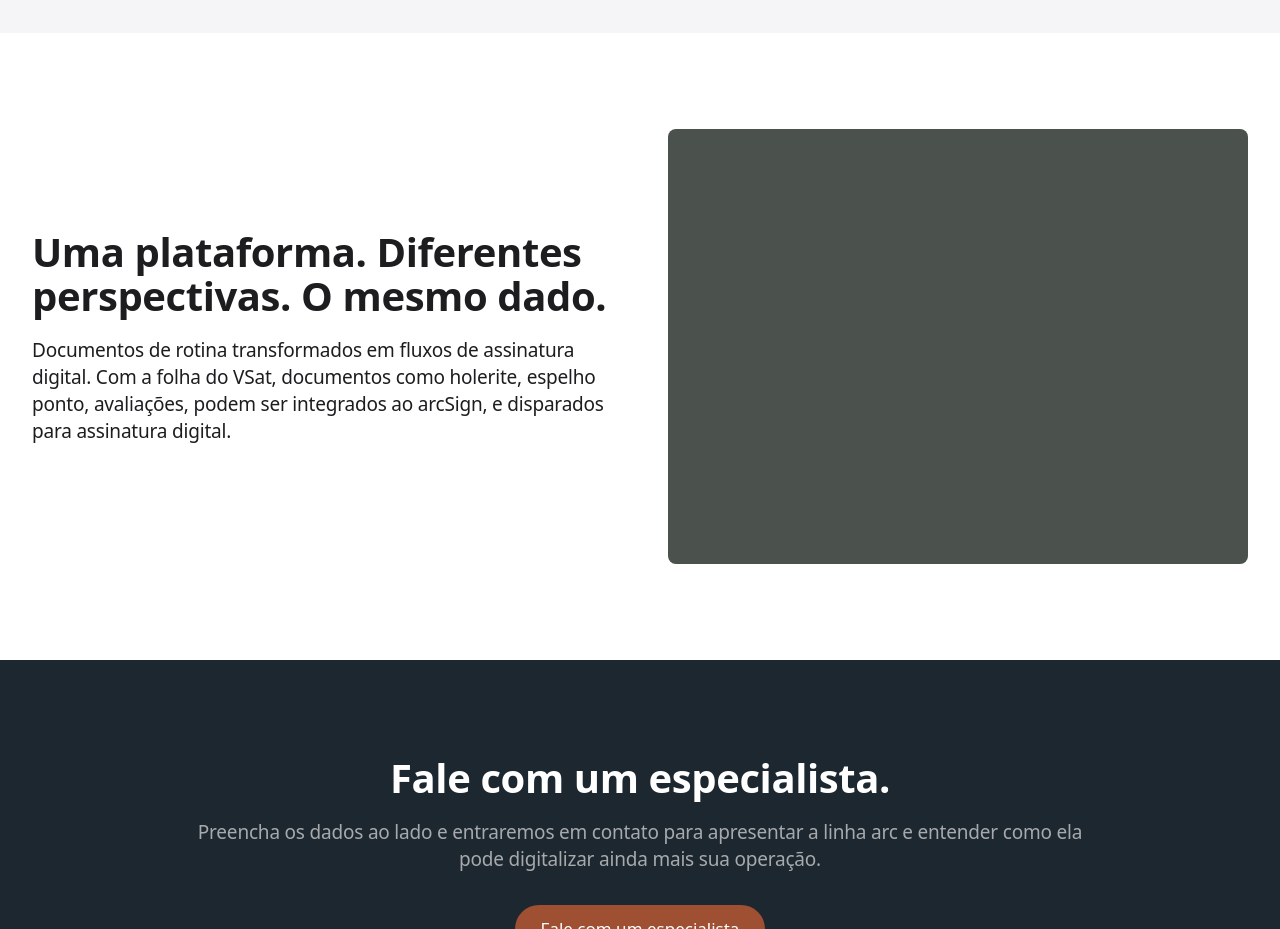
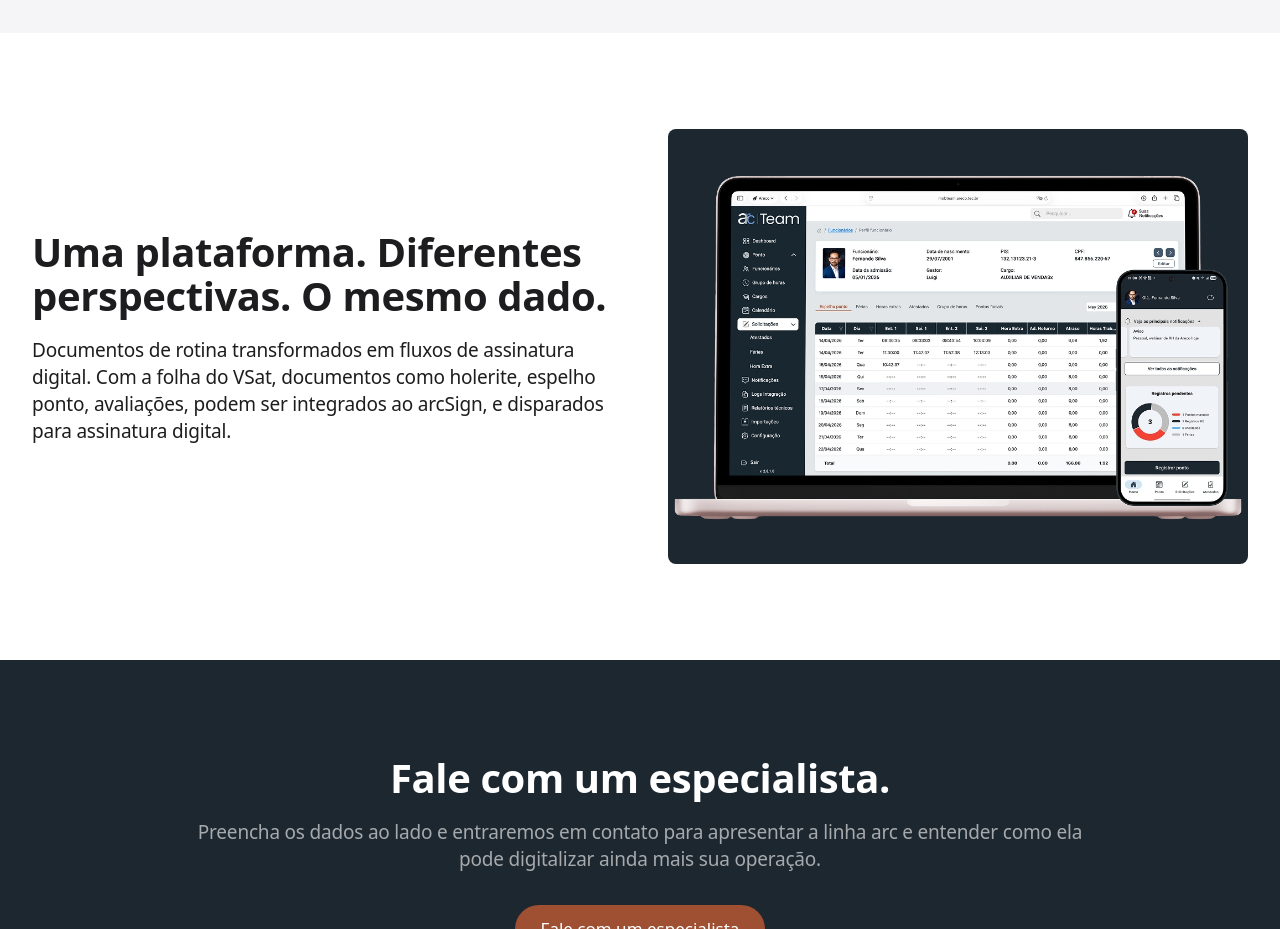
Before and after one commit to Leonunciaroni/areco, a plain HTML site: page index.html in a window 1280 px wide. Shown: the part 2040-2969 px from the top of the page. Drawn offline with Linux system fonts and the light colour scheme.

Commit message:
Adiciona imagem do dashboard e deixa o fundo azul

```diff
--- a/assets/css/style.css
+++ b/assets/css/style.css
@@ -343,11 +343,14 @@ section {
 .two-column-media {
   border-radius: var(--radius-images);
   overflow: hidden;
-  background-color: var(--color-anodized-graphite);
+  background-color: var(--color-areco-navy);
   aspect-ratio: 4 / 3;
+  display: flex;
+  align-items: center;
+  justify-content: center;
 }
 
-.two-column-media video {
+.two-column-media img {
   width: 100%;
   height: 100%;
   object-fit: cover;
--- a/index.html
+++ b/index.html
@@ -72,8 +72,7 @@
         <p class="body-text">Documentos de rotina transformados em fluxos de assinatura digital. Com a folha do VSat, documentos como holerite, espelho ponto, avaliações, podem ser integrados ao arcSign, e disparados para assinatura digital.</p>
       </div>
       <div class="two-column-media reveal">
-        <!-- vídeo: arcTeam V2 1920x600 Site Corte 2.mp4 (ou recorte) — placeholder, decisão de mídia na Etapa 5/6 -->
-        <video muted loop playsinline></video>
+        <img src="assets/img/DestaquesTeam.webp" alt="Painel do arcTeam com espelho de ponto e app do colaborador">
       </div>
     </div>
   </section>
```
Also changed, not shown: assets/img/DestaquesTeam.webp (added).
